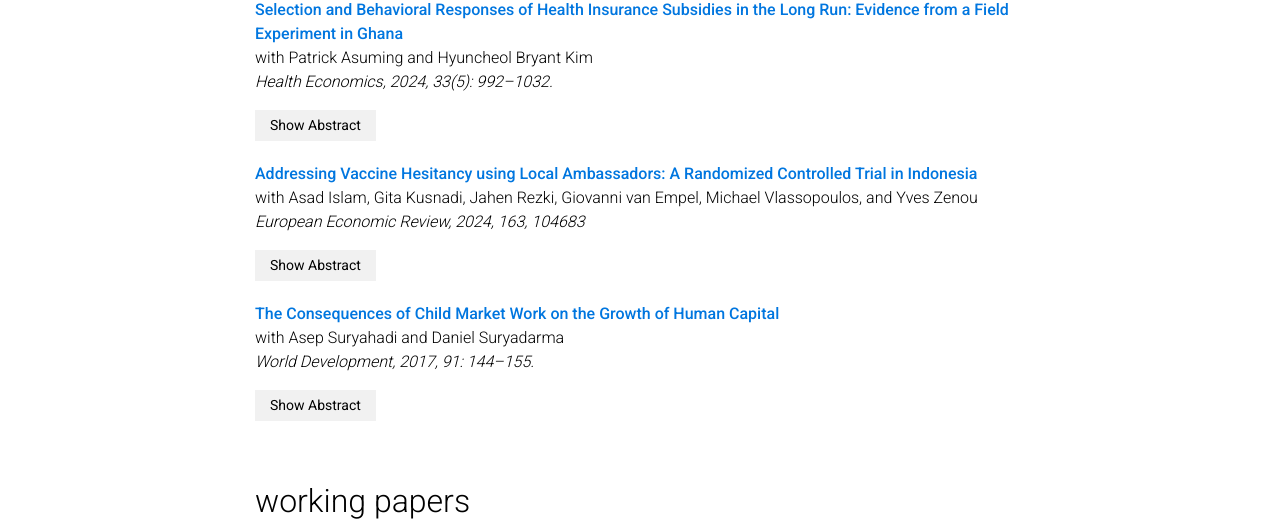
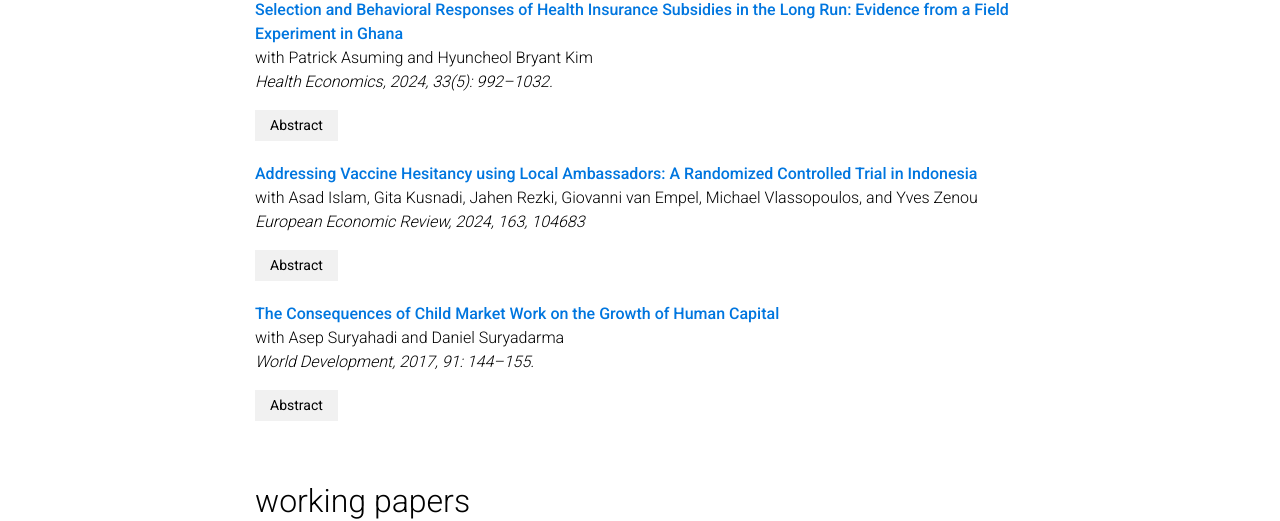
Before and after one commit to armandsim/armandsim.github.io, a Jekyll site: the page built from _pages/research.md, in a window 1280 px wide. Shown: the part 233-754 px from the top of the page. Built offline with Jekyll 4.4.1, drawn with Linux system fonts in a browser that asks for light colours; comment, search, counter and statistics services are not loaded; a style sheet for code colours, icons or effects is not loaded; part of the change alters nothing that is shown; some of the changed text lies outside the part shown.

Commit message:
Update research.md

```diff
--- a/_pages/research.md
+++ b/_pages/research.md
@@ -6,47 +6,63 @@ nav: true
 nav_order: 2
 ---
 
+<!-- CSS styles -->
 <style>
 /* Styles for light mode */
 @media (prefers-color-scheme: light) {
-    .abstract {
-        color: #000000; /* black text */
-        background-color: #ffffff; /* white background */
+    .publication {
+        color: #000000;
+        background-color: #ffffff;
+    }
+    .abstract-button {
+        background-color: #f1f1f1;
+        color: #000000;
+    }
+    .abstract-content {
+        background-color: #f9f9f9;
+        color: #000000;
     }
 }
 
 /* Styles for dark mode */
 @media (prefers-color-scheme: dark) {
-    .abstract {
-        color: #ffffff; /* white text */
-        background-color: #333333; /* dark gray background */
+    .publication {
+        color: #ffffff;
+        background-color: #1a1a1a;
+    }
+    .abstract-button {
+        background-color: #333333;
+        color: #ffffff;
+    }
+    .abstract-content {
+        background-color: #2a2a2a;
+        color: #ffffff;
     }
 }
 
-/* Abstract button styles */
+/* Common styles */
 .abstract-button {
     cursor: pointer;
     padding: 5px 15px;
-    background-color: #f1f1f1;
     border: none;
     text-align: left;
     outline: none;
     font-size: 14px;
     margin-bottom: 5px;
 }
-
 .abstract-content {
     display: none;
-    padding: 0 18px;
-    background-color: #f9f9f9;
+    padding: 10px 18px;
+    border-radius: 5px;
+    margin-top: 5px;
 }
-
 </style>
 
+<!-- JavaScript for toggling abstract -->
 <script>
 function toggleAbstract(id) {
     var content = document.getElementById(id);
-    if (content.style.display === "none") {
+    if (content.style.display === "none" || content.style.display === "") {
         content.style.display = "block";
     } else {
         content.style.display = "none";
@@ -60,7 +76,7 @@ function toggleAbstract(id) {
 with Patrick Asuming and Hyuncheol Bryant Kim <br>
 *Health Economics, 2024, 33(5): 992–1032.* <br>
 
-<button class="abstract-button" onclick="toggleAbstract('abstract1')">Show Abstract</button>
+<button class="abstract-button" onclick="toggleAbstract('abstract1')">Abstract</button>
 <div id="abstract1" class="abstract abstract-content">
 We study the effects of a health insurance subsidy in Ghana, where mandates are not enforceable. We randomly provide different levels of subsidy (1/3, 2/3, and full) and evaluate the impact at seven months and three years after the intervention. We find that a one-time subsidy increased insurance enrollment for all groups in both the short and long runs, but health care utilization in the long run increased only for the partial subsidy group. We find supportive evidence that ex-post behavioral responses rather than ex-ante selective enrollment explain the long-run health care utilization results.
 </div>
@@ -70,7 +86,7 @@ We study the effects of a health insurance subsidy in Ghana, where mandates are
 with Asad Islam, Gita Kusnadi, Jahen Rezki, Giovanni van Empel, Michael Vlassopoulos, and Yves Zenou <br>
 *European Economic Review, 2024, 163, 104683* <br>
 
-<button class="abstract-button" onclick="toggleAbstract('abstract1')">Show Abstract</button>
+<button class="abstract-button" onclick="toggleAbstract('abstract1')">Abstract</button>
 <div id="abstract1" class="abstract abstract-content">
 In settings where resistance and rampant misinformation against vaccines exist, the prospect of containing infectious diseases remains a challenge. Can delivery of information regarding the benefits of vaccination through personal home visits by local ambassadors increase vaccine uptake? We conduct a door-to-door randomized information campaign targeted towards COVID-19 unvaccinated individuals in rural Indonesia. We recruited ambassadors from local villages tasked to deliver information about COVID-19 vaccines and promote vaccination through one-on-one meetings, using an interpersonal behavioral change communication approach. To investigate which type of ambassador—health cadres, influential individuals, and laypersons—is the most effective, we randomly vary the type of ambassador that delivers the information at the village level. We find that the overall vaccination take-up is quite moderate and that there are no differences in vaccination outcomes across the treatment groups. These results highlight the challenge of boosting vaccine uptake in late stages of a pandemic.
 </div>
@@ -80,7 +96,7 @@ In settings where resistance and rampant misinformation against vaccines exist,
 with Asep Suryahadi and Daniel Suryadarma <br>
 *World Development, 2017, 91: 144–155.* <br>
 
-<button class="abstract-button" onclick="toggleAbstract('abstract1')">Show Abstract</button>
+<button class="abstract-button" onclick="toggleAbstract('abstract1')">Abstract</button>
 <div id="abstract1" class="abstract abstract-content">
 The paper measures the effect of child market work on the long-term growth of human capital, focusing on the output of the human capital production: mathematics skills, cognitive skills, pulmonary function, and educational attainment. Our full sample is drawn from a rich longitudinal dataset Indonesia Family Life Survey (IFLS). We address endogeneity of child market work using provincial legislated minimum wage as the instrument. Our instrumental variable estimation shows that child labor negatively affects mathematics skills and pulmonary function, but not cognitive skills and educational attainment. We find heterogeneities in type of work. Those who work outside of family business have lower educational attainment than those working for family business.
 </div>
@@ -95,7 +111,7 @@ The paper measures the effect of child market work on the long-term growth of hu
 **[Sink or Swim: Testing the Role of Science vs Religion in Raising Environmental Awareness in Indonesia](/docs/jakarta_draft.pdf)** <br>
 with Sarah Gultom, Umair Khalil, Wang Lee, Alyas Widita <br>
 
-<button class="abstract-button" onclick="toggleAbstract('abstract1')">Show Abstract</button>
+<button class="abstract-button" onclick="toggleAbstract('abstract1')">Abstract</button>
 <div id="abstract1" class="abstract abstract-content">
 Promoting awareness and encouraging pro-sustainability behaviors to mitigate climate and environmental issues can be challenging due to their polarizing nature. We conduct a large-scale online experiment in Jakarta, the world's fastest sinking city, to examine the impact of messenger identity and narrative style on awareness and behavior regarding land subsidence, a human-induced climate change phenomenon. We vary the messenger identity (an actor portraying either a religious leader or a scientist) and the narrative style of the message (religious vs. scientific). Our results show that exposure to an environmental video message, as opposed to a placebo, increases beliefs, trust in institutions, and pro-sustainability behaviors. The largest impacts arise when a scientist delivers a message embedded with a religious narrative, increasing participants' perceptions of the messenger as persuasive and trustworthy. The effects are more pronounced among individuals with low prior knowledge, high trust in authorities, and those less reliant on groundwater. However, we find limited evidence of heterogeneous treatment effects on actions. Our findings highlight the importance of carefully considering both the message and the messenger in communication strategies in a diverse population.
 </div>
```
